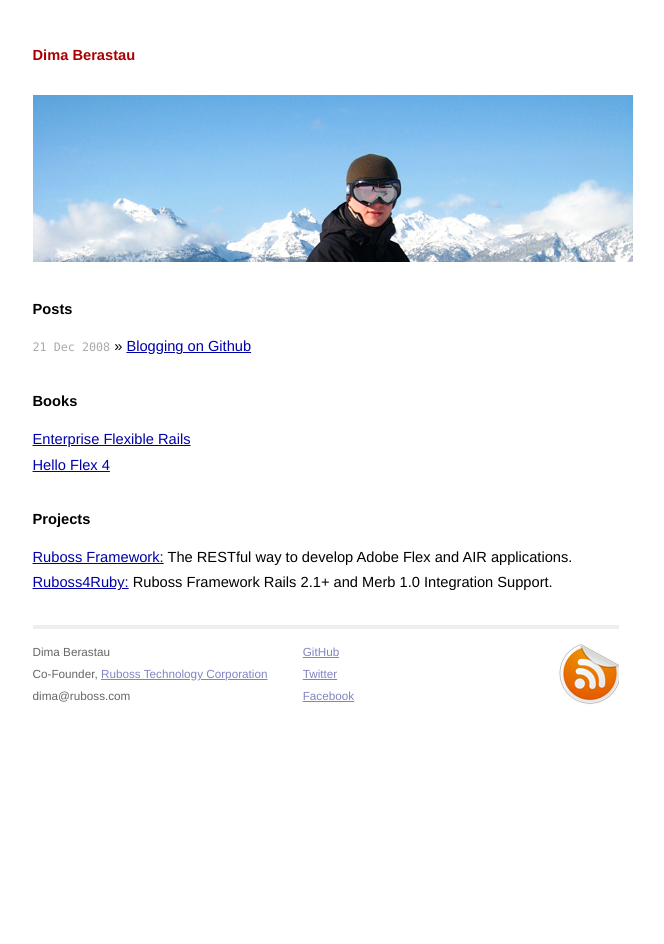
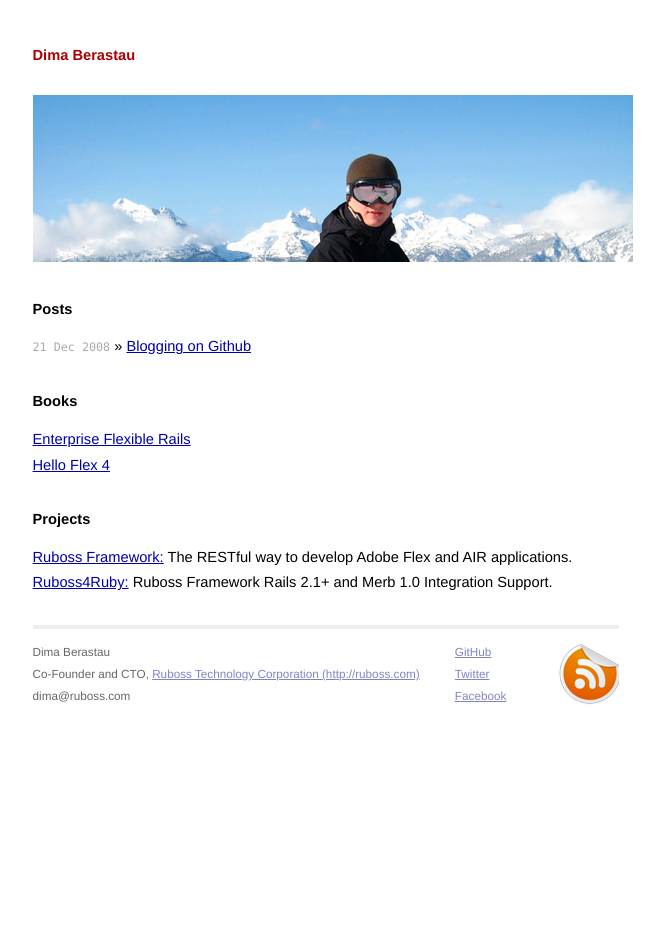
Before and after one commit to dima/dima.github.io, a Jekyll site: the page built from index.html, in a window 1280 px wide. Shown: the whole page, without its empty margins (314-978 px from the left). Built offline with Jekyll 4.4.1, drawn with Linux system fonts in a browser that asks for light colours.

Commit message:
Tweaking info again.

```diff
--- a/_layouts/default.html
+++ b/_layouts/default.html
@@ -30,7 +30,8 @@
     <div class="contact">
       <p>
         Dima Berastau<br />
-        Co-Founder, <a href="http://ruboss.com">Ruboss Technology Corporation</a><br />
+        Co-Founder and CTO,
+        <a href="http://ruboss.com">Ruboss Technology Corporation (http://ruboss.com)</a><br />
         dima@ruboss.com
       </p>
     </div>
```
